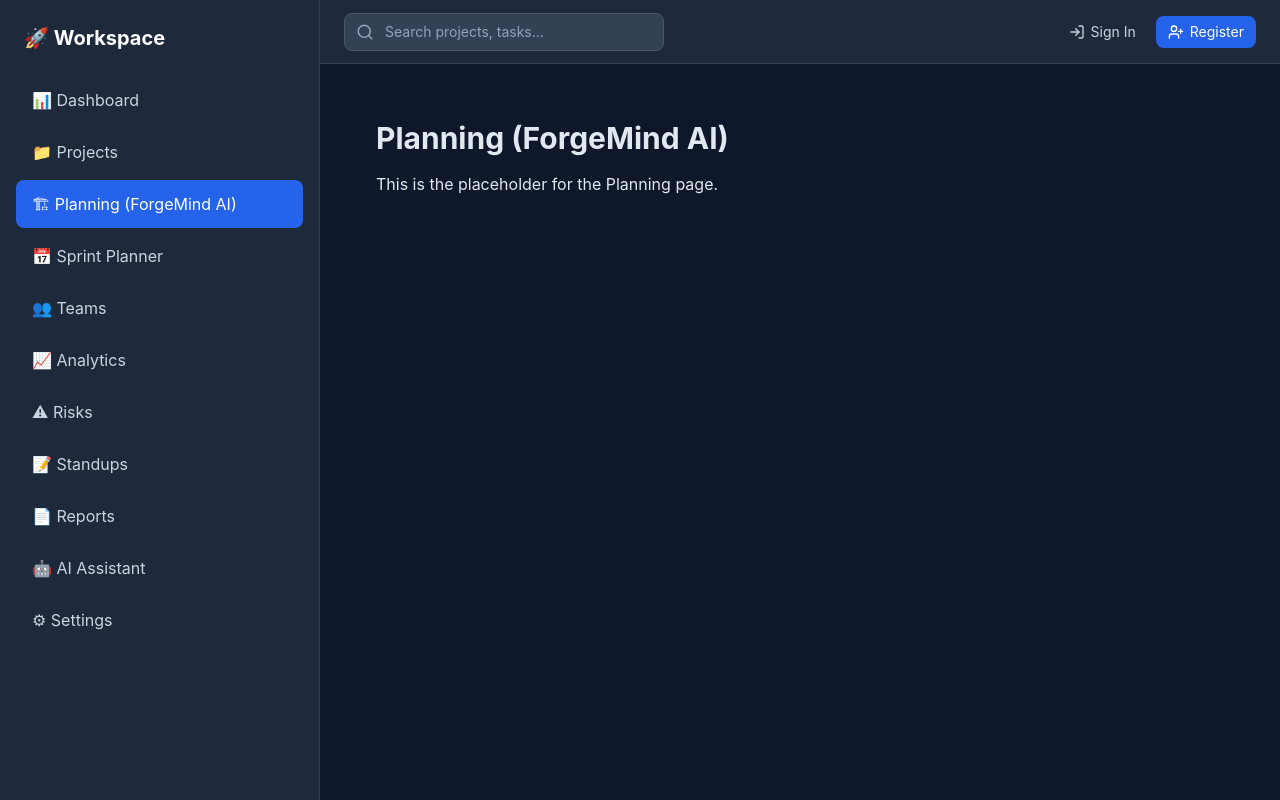
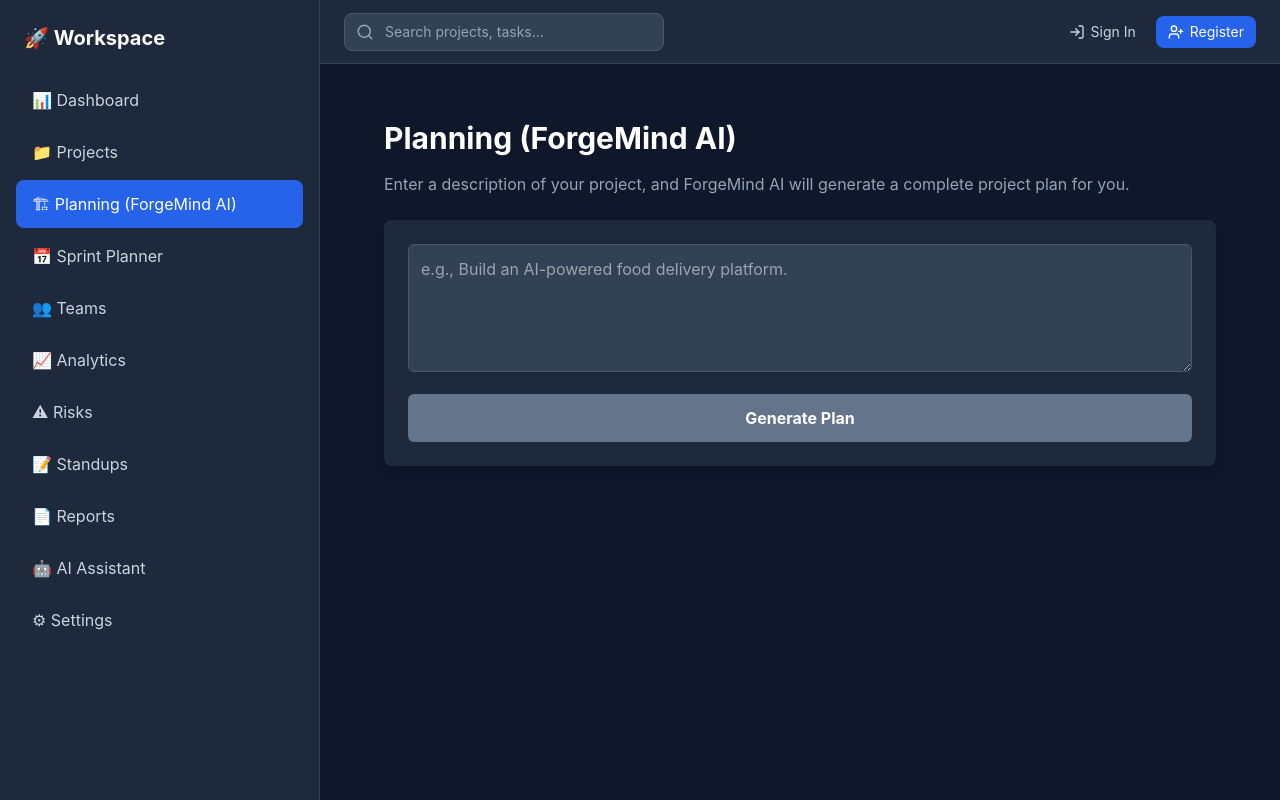
Before and after one commit to NeoPhukubye/PulsePM-AI, a React (Vite) app in the folder frontend/: page /planning in a window 1280 px wide. Built offline with nearby package versions, Linux system fonts and the light colour scheme; no server answers.

Commit message:
Implement

```diff
--- a/frontend/package.json
+++ b/frontend/package.json
@@ -16,10 +16,12 @@
     "matter-js": "^0.20.0",
     "react": "^18.2.0",
     "react-dom": "^18.2.0",
+    "react-markdown": "^10.1.0",
     "react-router-dom": "^6.20.1",
     "recharts": "^2.10.3"
   },
   "devDependencies": {
+    "@tailwindcss/typography": "^0.5.20",
     "@types/react": "^18.2.43",
     "@vitejs/plugin-react": "^4.2.1",
     "autoprefixer": "^10.4.16",
--- a/frontend/src/pages/Planning.jsx
+++ b/frontend/src/pages/Planning.jsx
@@ -1,8 +1,60 @@
+import { useState } from 'react'
+import axios from 'axios'
+import ReactMarkdown from 'react-markdown'
+
 export default function Planning() {
+  const [description, setDescription] = useState('')
+  const [plan, setPlan] = useState('')
+  const [isLoading, setIsLoading] = useState(false)
+  const [error, setError] = useState(null)
+
+  const handleGeneratePlan = async () => {
+    setIsLoading(true)
+    setError(null)
+    setPlan('')
+    try {
+      const response = await axios.post('http://localhost:8000/api/planning/generate', { description })
+      setPlan(response.data.plan)
+    } catch (err) {
+      setError('Failed to generate plan. Please try again.')
+      console.error(err)
+    }
+    setIsLoading(false)
+  }
+
   return (
-    <div className="p-8">
-      <h1 className="text-3xl font-bold mb-4">Planning (ForgeMind AI)</h1>
-      <p>This is the placeholder for the Planning page.</p>
+    <div className="p-8 max-w-4xl mx-auto">
+      <h1 className="text-3xl font-bold mb-4 text-white">Planning (ForgeMind AI)</h1>
+      <p className="text-slate-400 mb-6">
+        Enter a description of your project, and ForgeMind AI will generate a complete project plan for you.
+      </p>
+
+      <div className="bg-slate-800 p-6 rounded-lg shadow-lg">
+        <textarea
+          className="w-full h-32 p-3 bg-slate-700 text-white rounded-md border border-slate-600 focus:outline-none focus:ring-2 focus:ring-blue-500"
+          placeholder="e.g., Build an AI-powered food delivery platform."
+          value={description}
+          onChange={(e) => setDescription(e.target.value)}
+        />
+        <button
+          className="mt-4 w-full bg-blue-600 text-white font-bold py-3 px-4 rounded-md hover:bg-blue-700 disabled:bg-slate-500 transition-colors"
+          onClick={handleGeneratePlan}
+          disabled={isLoading || !description}
+        >
+          {isLoading ? 'Generating Plan...' : 'Generate Plan'}
+        </button>
+      </div>
+
+      {error && <div className="mt-6 text-red-500 bg-red-900 p-4 rounded-md">{error}</div>}
+
+      {plan && (
+        <div className="mt-8 bg-slate-800 p-6 rounded-lg shadow-lg">
+          <h2 className="text-2xl font-bold mb-4 text-white">Generated Project Plan</h2>
+          <div className="prose prose-invert max-w-none">
+            <ReactMarkdown>{plan}</ReactMarkdown>
+          </div>
+        </div>
+      )}
     </div>
   )
 }
--- a/frontend/tailwind.config.js
+++ b/frontend/tailwind.config.js
@@ -4,5 +4,7 @@
   theme: {
     extend: {},
   },
-  plugins: [],
+  plugins: [
+    require('@tailwindcss/typography'),
+  ],
 }
```
Also changed, not shown: 2 other files (tests, documents, lock files or other folders).
